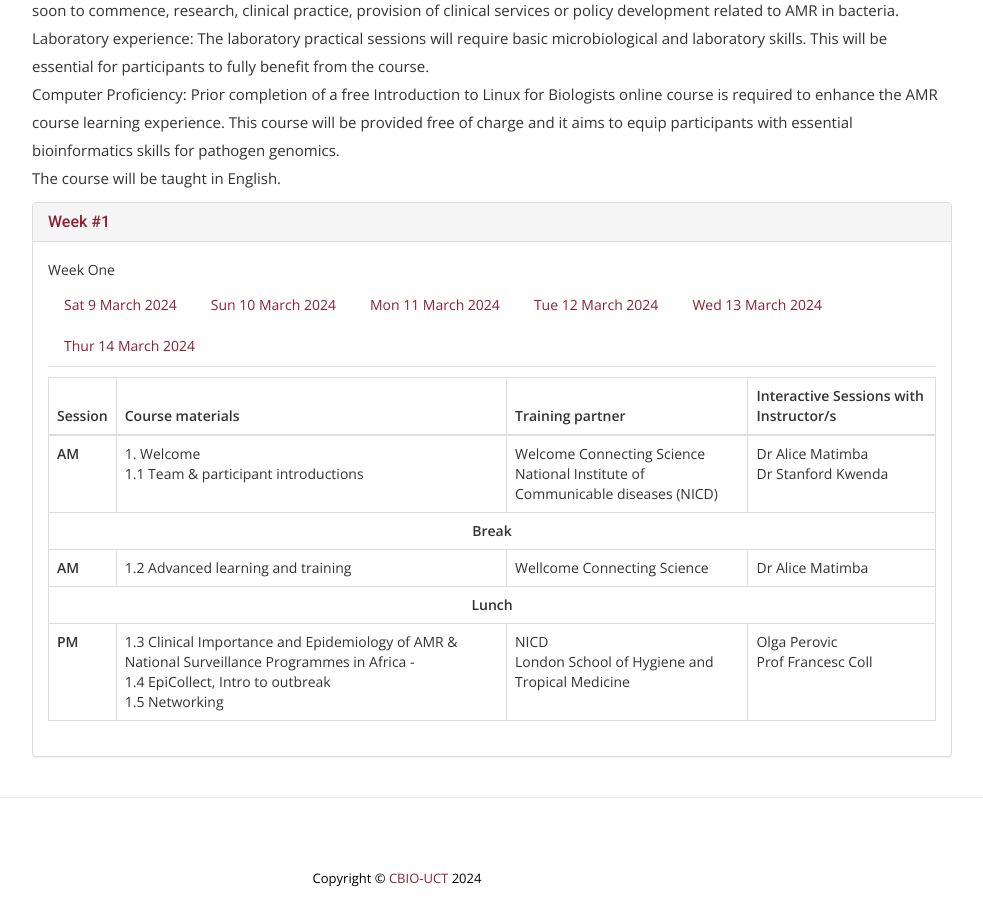
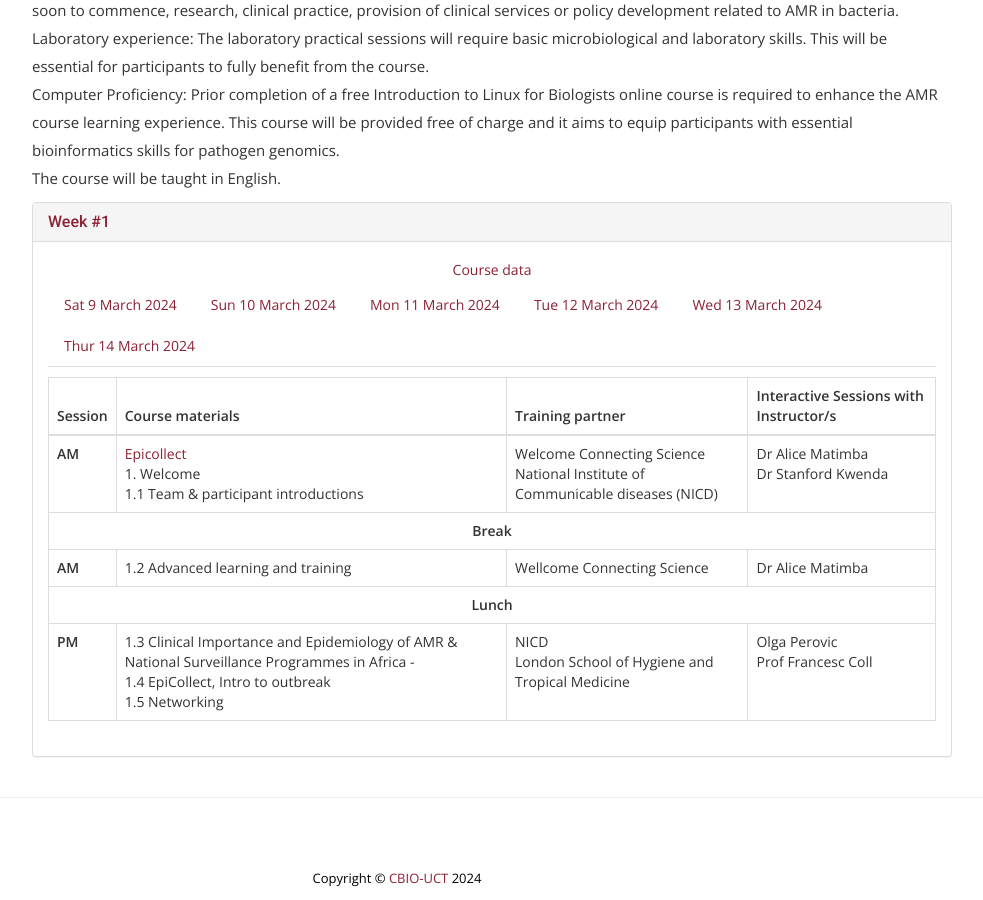
Before and after one commit to uct-cbio/ngs-academy, a Jekyll site: the page built from _posts/2024-02-10-Antimicrobial-Resistance-in-Bacterial-Pathogens-Africa.md, in a window 1280 px wide and 900 px high, scrolled down 1059 px. Shown: the whole window, without its empty margins (243-1226 px from the left). Built offline with Jekyll 4.4.1, drawn with Linux system fonts in a browser that asks for light colours; nearby versions of some CDN libraries; some web fonts are replaced; comment, search, counter and statistics services are not loaded; some of the changed lines change nothing that is shown.

Commit message:
added amr

```diff
--- a/_posts/2024-02-10-Antimicrobial-Resistance-in-Bacterial-Pathogens-Africa.md
+++ b/_posts/2024-02-10-Antimicrobial-Resistance-in-Bacterial-Pathogens-Africa.md
@@ -64,7 +64,7 @@
     </div>
     <div id="collapseOne" class="panel-collapse collapse in" role="tabpanel" aria-labelledby="headingOne">
       <div class="panel-body">
-     Week One
+     <li class="text-center"> <a href="{{ site.url }}uploads/course_data.zip" target="_blank">Course data</a></li>
          <!-- navs -->
 
 <ul class="nav nav-tabs" role="tablist">
@@ -111,6 +111,7 @@
       <li><b>
       </b></li>
 <ol>
+<li> <a href="{{ site.url }}uploads/EpiCollect.zip" target="_blank">Epicollect</a></li>
   <li>1. Welcome </li>
  <li>1.1 Team & participant introductions</li>
 
@@ -228,6 +229,7 @@
       <li><b>
       </b></li>
 <ol>
+<li> <a href="{{ site.url }}uploads/Genomics_Surveillance_AMR.zip" target="_blank">Genomic Surveillance</a></li>
   <li>2. Introduction to AMR:
 Historical & Epidemiological Aspects
  </li>
@@ -358,6 +360,12 @@
       <li><b>
       </b></li>
 <ol>
+<li> <a href="{{ site.url }}uploads/AccessingData_&_QC.zip" target="_blank">Accessing data and QC</a></li>
+<li> <a href="{{ site.url }}uploads/Alignment_&_VariantCalling.zip" target="_blank">Alignment and variant calling</a></li>
+<li> <a href="{{ site.url }}uploads/LongReadAssembly.zip" target="_blank">Long read assembly</a></li>
+<li> <a href="{{ site.url }}uploads/ShortReadAssembly.zip" target="_blank">Short read assembly</a></li>
+<li> <a href="{{ site.url }}uploads/Intro_to_UNIX_CommandLine.zip" target="_blank">Introduction to Unix</a></li>
+
   <li>3. Lab Practical 1B
 AST Part II </li>
  <li>3.1 QA, QC & Quality Management in
@@ -480,7 +488,8 @@
       <td>    <ul>
       <li><b>
       </b></li>
-<ol>
+<ol><li> <a href="{{ site.url }}uploads/Detecting_resistance_using_CommandLine.zip" target="_blank">Detecting resistance via command line</a></li>
+<li> <a href="{{ site.url }}uploads/Metagenomics.zip" target="_blank">Metagenomics</a></li>
   <li>4. Acquisition & Evolution of
 Resistance: Background, Causes &
 Biological Mechanisms
@@ -619,7 +628,7 @@
       <td>    <ul>
       <li><b>
       </b></li>
-<ol>
+<ol><li> <a href="{{ site.url }}uploads/Phylogenetic.zip" target="_blank">Phylogenetics</a></li>
   <li>5. Group Project Presentations </li>
  <li>5.1 Introduction to Genomic Surveillance
 of AMR </li>
```
Also changed, not shown: 11 other files.
